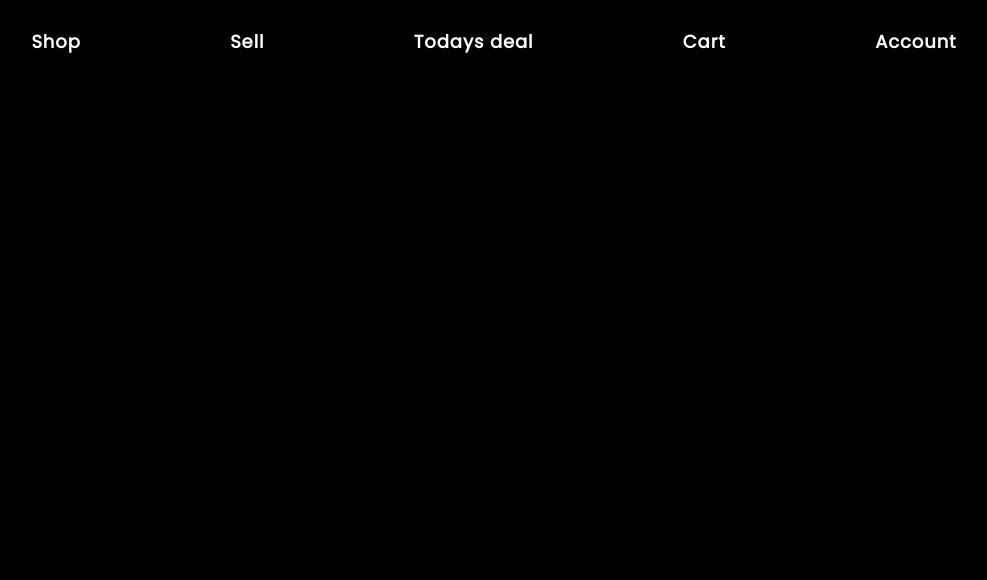
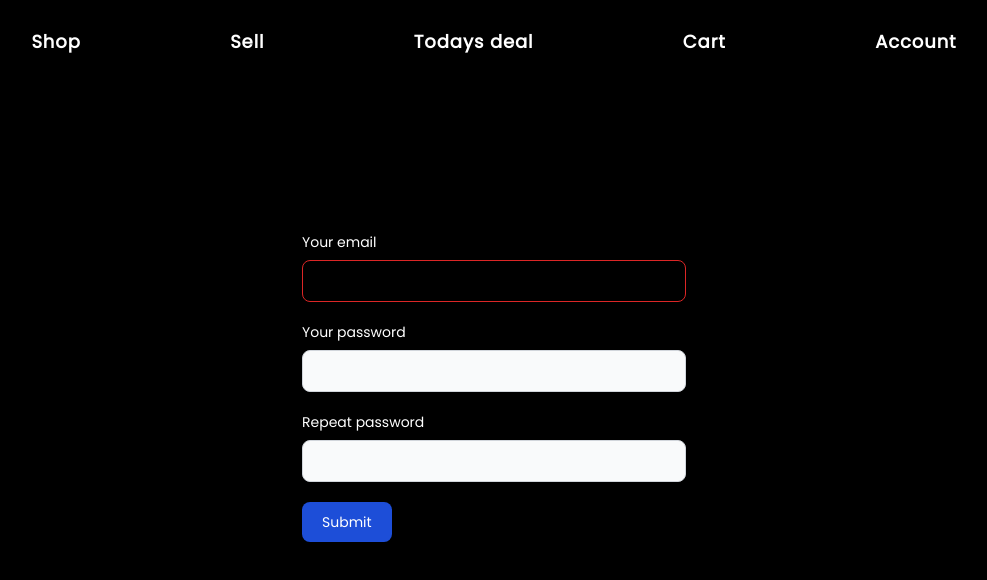
Before and after one commit to Nidhinsanju/Ecommerce, a Next.js app: page /Account in a window 1280 px wide. Shown: the top 580 px of the page, without its empty margins (146-1133 px from the left). Built offline with nearby package versions, Linux system fonts and the light colour scheme; no server answers.

Commit message:
added account component

```diff
--- a/src/app/Account/page.tsx
+++ b/src/app/Account/page.tsx
@@ -2,7 +2,7 @@ import AccoutSettings from "@/components/accoutPress";
 
 export default async function Account() {
   return (
-    <div className="text-gray-100">
+    <div>
       <AccoutSettings />
     </div>
   );
--- a/src/app/Cart/loading.tsx
+++ /dev/null
@@ -1,9 +0,0 @@
-async function Loading() {
-  return (
-    <div className="text-white">
-      <h2>Loading....</h2>
-    </div>
-  );
-}
-
-export default Loading;
--- a/src/app/Cart/page.tsx
+++ b/src/app/Cart/page.tsx
@@ -15,10 +15,10 @@ export default async function Cart() {
 
   return (
     <div className="text-white m-10 flex flex-wrap justify-center">
-      {data.map((data1: Cart) => {
+      {data?.map((data1: Cart) => {
         return (
           <div
-            key={data1.ProductID}
+            key={data1.ProductID.toString()}
             className="w-3/6 max-w-72 max-h-96  bg-white border border-gray-200 rounded-lg shadow dark:bg-gray-800 dark:border-gray-700 m-3"
           >
             <img
@@ -28,17 +28,17 @@ export default async function Cart() {
             />
             <div className="px-4 pb-5 h-44 ">
               <div>
-                <h3 className="mt-1 text-xl font-semibold tracking-tight text-gray-900 dark:text-white mb-3">
+                <h3 className="mt-1 text-xl font-semibold tracking-tight text-gray-900 dark:text-white mb-3  max-h-5 min-h-5">
                   {data1.Title}
                 </h3>
-                <h5 className="mt-5 text-xl font-semibold tracking-tight text-gray-900 dark:text-white">
+                <h5 className="mt-5 text-xl max-h-9 min-h-9 font-semibold tracking-tight text-gray-900 dark:text-white">
                   {data1.Description}
                 </h5>
               </div>
-              <div className="flex items-center justify-between mt-12">
-                <span className="text-3xl font-bold text-gray-900 dark:text-white">
-                  $599
-                </span>
+              <div className="flex items-center justify-between mt-11 max-h-10 min-h-10">
+                <main className="text-2xl font-bold text-gray-900 dark:text-white max-h-10 min-h-10">
+                  Rs{data1.Price.toString()}/-
+                </main>
                 <ButtonPress ProductID={data1.ProductID} />
               </div>
             </div>
--- a/src/app/loading.tsx
+++ b/src/app/loading.tsx
@@ -1,7 +1,25 @@
 export default function loading() {
   return (
-    <div >
-      <h1>Loading....</h1>
+    <div className=" h-screen flex items-center justify-center flex-wrap rounded-lg">
+      <div role="status">
+        <svg
+          aria-hidden="true"
+          className=" h-16 text-black animate-spin fill-white"
+          viewBox="0 0 100 101"
+          fill="none"
+          xmlns="http://www.w3.org/2000/svg"
+        >
+          <path
+            d="M100 50.5908C100 78.2051 77.6142 100.591 50 100.591C22.3858 100.591 0 78.2051 0 50.5908C0 22.9766 22.3858 0.59082 50 0.59082C77.6142 0.59082 100 22.9766 100 50.5908ZM9.08144 50.5908C9.08144 73.1895 27.4013 91.5094 50 91.5094C72.5987 91.5094 90.9186 73.1895 90.9186 50.5908C90.9186 27.9921 72.5987 9.67226 50 9.67226C27.4013 9.67226 9.08144 27.9921 9.08144 50.5908Z"
+            fill="currentColor"
+          />
+          <path
+            d="M93.9676 39.0409C96.393 38.4038 97.8624 35.9116 97.0079 33.5539C95.2932 28.8227 92.871 24.3692 89.8167 20.348C85.8452 15.1192 80.8826 10.7238 75.2124 7.41289C69.5422 4.10194 63.2754 1.94025 56.7698 1.05124C51.7666 0.367541 46.6976 0.446843 41.7345 1.27873C39.2613 1.69328 37.813 4.19778 38.4501 6.62326C39.0873 9.04874 41.5694 10.4717 44.0505 10.1071C47.8511 9.54855 51.7191 9.52689 55.5402 10.0491C60.8642 10.7766 65.9928 12.5457 70.6331 15.2552C75.2735 17.9648 79.3347 21.5619 82.5849 25.841C84.9175 28.9121 86.7997 32.2913 88.1811 35.8758C89.083 38.2158 91.5421 39.6781 93.9676 39.0409Z"
+            fill="currentFill"
+          />
+        </svg>
+        <span className="only  text-white">Loading...</span>
+      </div>
     </div>
   );
 }
--- a/src/app/todays_deal/page.tsx
+++ b/src/app/todays_deal/page.tsx
@@ -4,11 +4,11 @@ import Products from "@/models/Products";
 
 interface Products {
   Title: String;
+  Price: Number;
   Description: String;
   DealPrice: Number;
   ProductID: Number;
   Imagelink: string;
-  Stock: Boolean;
 }
 
 async function Deals() {
@@ -28,15 +28,18 @@ async function Deals() {
             />
             <div className="px-4 pb-5 h-44 ">
               <div>
-                <h3 className="mt-1 text-xl font-semibold tracking-tight text-gray-900 dark:text-white mb-3">
+                <h3 className="mt-1 text-xl font-semibold tracking-tight text-gray-900 dark:text-white mb-3  max-h-5 min-h-5">
                   {data1.Title}
                 </h3>
-                <h5 className="mt-5 text-xl font-semibold tracking-tight text-gray-900 dark:text-white">
+                <h5 className="mt-5 text-xl max-h-9 min-h-9 font-semibold tracking-tight text-gray-900 dark:text-white">
                   {data1.Description}
                 </h5>
+                <p className="text-black line-through font-serif text-x">
+                  Rs{data1.Price.toString()}/-
+                </p>
               </div>
-              <div className="flex items-center justify-between mt-12">
-                <main className="text-3xl font-bold text-gray-900 dark:text-white">
+              <div className="flex items-center justify-between mt-5 max-h-10 min-h-8">
+                <main className="text-2xl font-bold text-gray-900 dark:text-white">
                   Rs{data1.DealPrice.toString()}/-
                 </main>
                 <ButtonPress ProductID={data1.ProductID} />
--- a/src/components/accoutPress.tsx
+++ b/src/components/accoutPress.tsx
@@ -31,22 +31,44 @@ export default function AccoutSettings() {
   }, []);
 
   return (
-    <div>
-      <main className="bg-slate-50 ">
-        {/* <label className="flex m-7 border-2 border-sky-500 w-2/5">
-          Username:
-          <input defaultValue={name ?? name}></input>
+    <form className="max-w-sm mx-auto mt-44 ">
+      <div className="mb-5 text-black">
+        <label className="block mb-2 text-sm font-medium text-white dark:text-white">
+          Your email
         </label>
-        <label className="flex m-7 border-2 border-sky-500 w-2/5">
-          Password:
-          <input onChange={(e) => Setpassword(e.target.value)}></input>
+        <input
+          type="email"
+          className="shadow-sm bg-black border  border-red-600 text-red-700 text-sm rounded-lg  block w-full p-2.5 "
+          placeholder={name}
+          disabled
+        />
+      </div>
+      <div className="mb-5">
+        <label className="block mb-2 text-sm font-medium  text-white dark:text-white">
+          Your password
         </label>
-        <label className="flex m-7 border-2 border-sky-500 w-2/5">
-          Conform Password:
-          <input onChange={(e) => Setpassword(e.target.value)}></input>
+        <input
+          type="password"
+          className="shadow-sm bg-gray-50 border border-gray-300 text-gray-900 text-sm rounded-lg focus:ring-blue-500 focus:border-blue-500 block w-full p-2.5 dark:bg-gray-700 dark:border-gray-600 dark:placeholder-gray-400 dark:text-white dark:focus:ring-blue-500 dark:focus:border-blue-500 dark:shadow-sm-light"
+          required
+        />
+      </div>
+      <div className="mb-5">
+        <label className="block mb-2 text-sm font-medium text-white dark:text-white">
+          Repeat password
         </label>
-        <button className="w-4/5">Submit</button> */}
-      </main>
-    </div>
+        <input
+          type="password"
+          className="shadow-sm bg-gray-50 border border-gray-300 text-gray-900 text-sm rounded-lg focus:ring-blue-500 focus:border-blue-500 block w-full p-2.5 dark:bg-gray-700 dark:border-gray-600 dark:placeholder-gray-400 dark:text-white dark:focus:ring-blue-500 dark:focus:border-blue-500 dark:shadow-sm-light"
+          required
+        />
+      </div>
+      <button
+        type="submit"
+        className="text-white bg-blue-700 hover:bg-blue-800 focus:ring-4 focus:outline-none focus:ring-blue-300 font-medium rounded-lg text-sm px-5 py-2.5 text-center dark:bg-blue-600 dark:hover:bg-blue-700 dark:focus:ring-blue-800"
+      >
+        Submit
+      </button>
+    </form>
   );
 }
--- a/src/components/buttonPress.tsx
+++ b/src/components/buttonPress.tsx
@@ -4,7 +4,7 @@ export default function ButtonPress({ ProductID }: { ProductID: Number }) {
   return (
     <div className="mt-1">
       <button
-        className="max-h-12  text-white bg-blue-700 hover:bg-blue-800 focus:ring-4 focus:outline-none focus:ring-blue-300 font-medium rounded-lg text-sm px-5 py-2.5 text-center dark:bg-blue-600 dark:hover:bg-blue-700 dark:focus:ring-blue-800"
+        className="max-h-12 min-h-7  min-w-10   text-white bg-blue-700 hover:bg-blue-800 focus:ring-4 focus:outline-none focus:ring-blue-300 font-medium rounded-lg text-sm px-5 py-2.5 text-center dark:bg-blue-600 dark:hover:bg-blue-700 dark:focus:ring-blue-800"
         onClick={() => console.log(ProductID)}
       >
         Buy now
--- a/src/models/Deals.ts
+++ b/src/models/Deals.ts
@@ -5,10 +5,10 @@ const { Schema } = mongoose;
 const dealsSchema = new Schema({
   Title: String,
   Description: String,
-  DealPrice: Number,
+  Price: Number,
   ProductID: Number,
   Imagelink: String,
-  Stock: Boolean,
+  DealPrice: Number,
 });
 
 export default mongoose.models.ProductDeals ||
```
Also changed, not shown: src/app/shop/page.tsx (+52 -18 lines), 1 other file (tests, documents, lock files or other folders).
